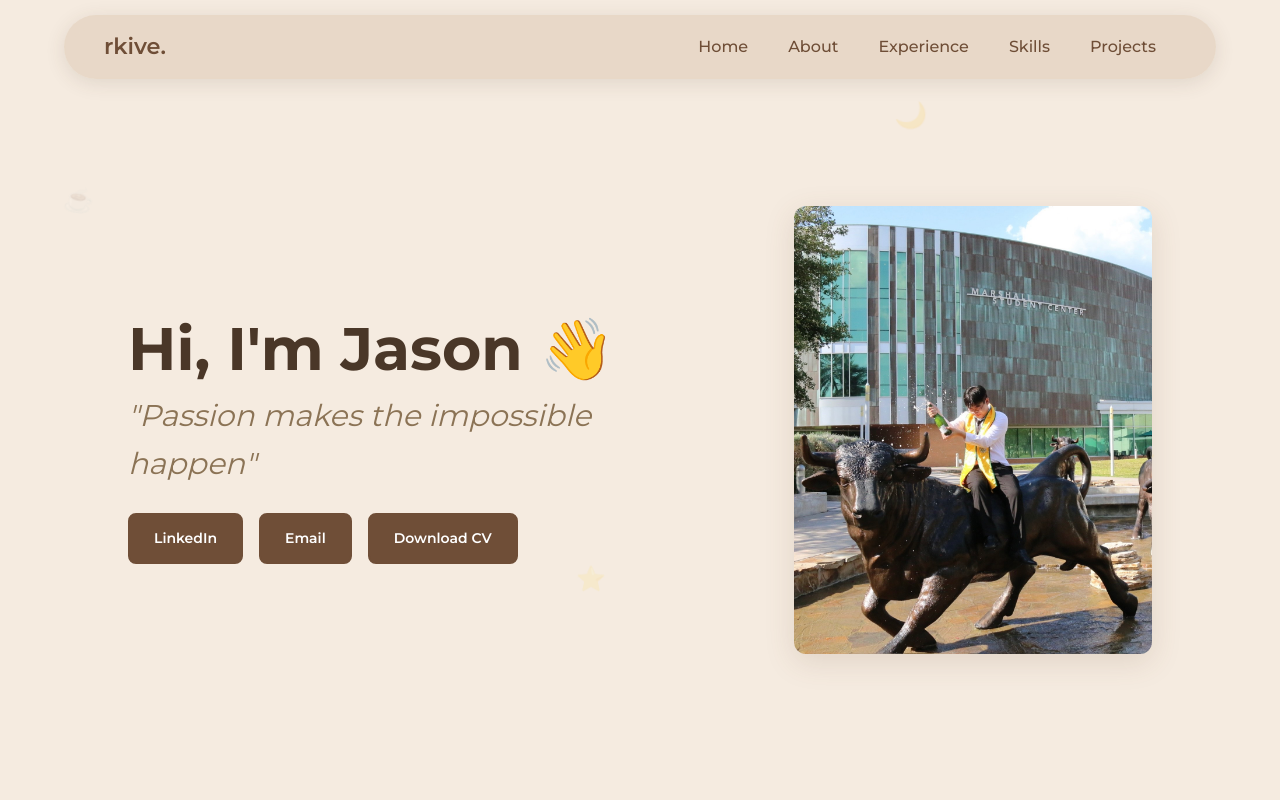
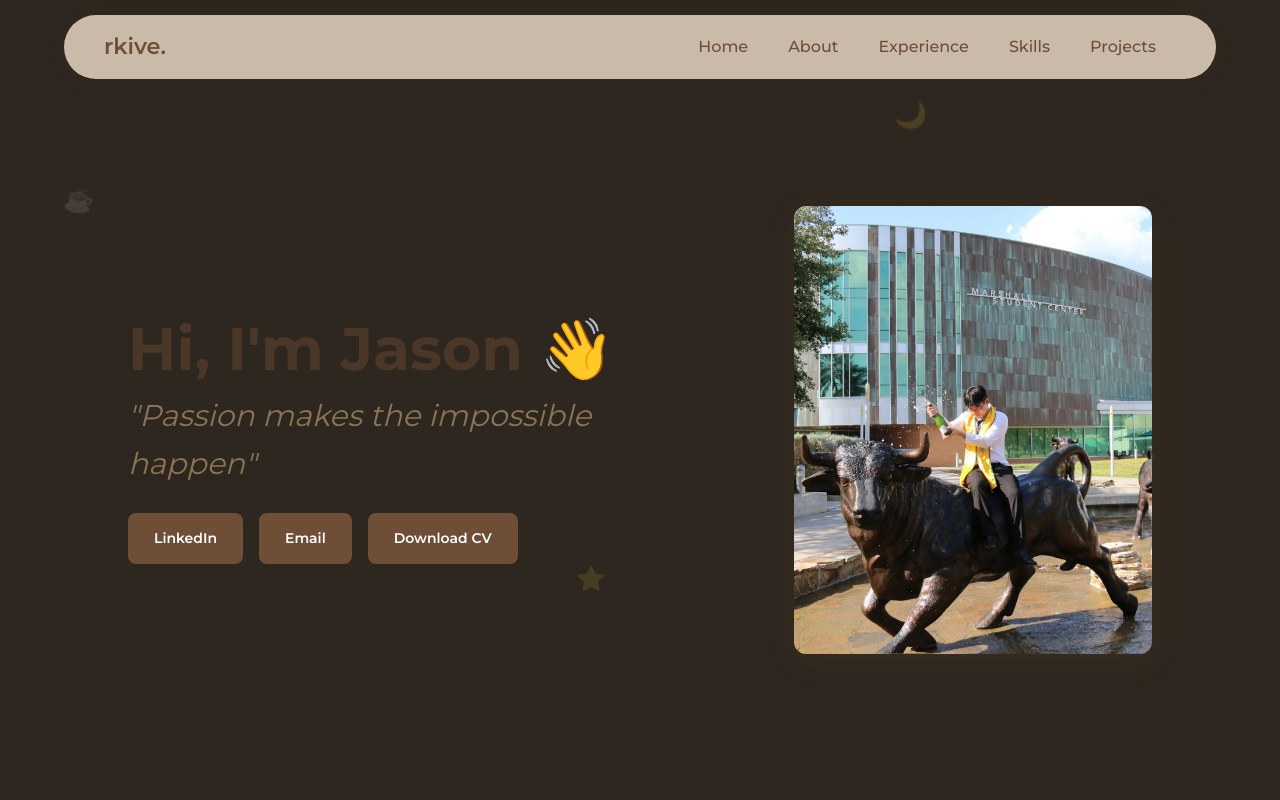
Before and after one commit to jaguan2/personal-portfolio, a React (Vite) app: page / in a window 1280 px wide. Shown: the top 800 px of the page. Built offline with nearby package versions, Linux system fonts and the light colour scheme.

Commit message:
fixed color issue

```diff
--- a/src/App.css
+++ b/src/App.css
@@ -6,8 +6,8 @@
 }
 
 body {
-  background: #f5ebe0;
-  color: #4a3728;
+  background: #2E271F;
+  color: #f5ebe0;
   line-height: 1.6;
   -webkit-font-smoothing: antialiased;
   -moz-osx-font-smoothing: grayscale;
```
